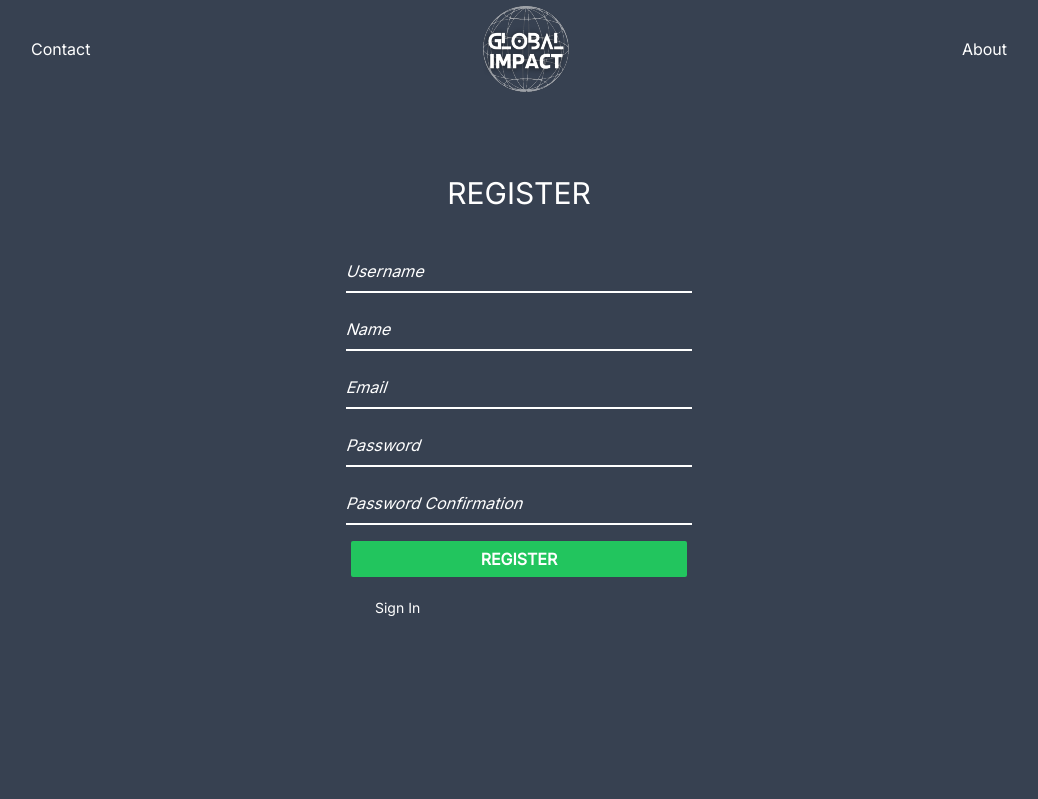
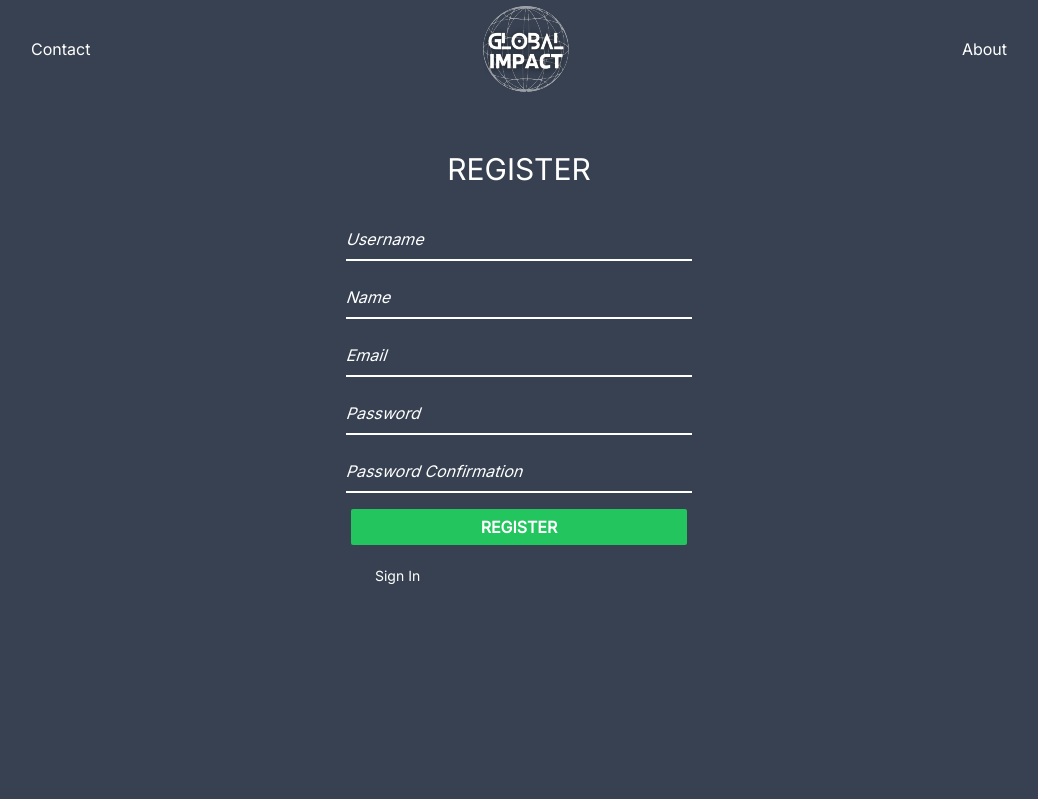
Before and after one commit to MohiZzine/SNSEmploisLibres, a PHP site: page /views/register.php in a window 1280 px wide. Shown: the part 13-812 px from the top of the page, without its empty margins (121-1159 px from the left). After the commit the page ends 597 px from the top, so only its background shows below. Run offline with PHP 8.4, Linux system fonts and the light colour scheme.

Commit message:
Fix login and register pages: Height now is 100%

```diff
--- a/styles/main.css
+++ b/styles/main.css
@@ -568,12 +568,12 @@ video {
   margin-right: auto;
 }
 
-.mt-12 {
-  margin-top: 3rem;
+.mt-28 {
+  margin-top: 7rem;
 }
 
-.mt-28 {
-  margin-top: 7rem;
+.mt-6 {
+  margin-top: 1.5rem;
 }
 
 .flex {
@@ -584,8 +584,8 @@ video {
   height: 100%;
 }
 
-.min-h-screen {
-  min-height: 100vh;
+.max-h-screen {
+  max-height: 100vh;
 }
 
 .w-1\/2 {
--- a/views/login.php
+++ b/views/login.php
@@ -4,12 +4,12 @@
 <link rel="stylesheet" href="../styles/login.css">
 </head>
 
-<body class="font-inter text-white bg-gray-700 min-h-screen">
+<body class="font-inter text-white bg-gray-700 max-h-screen">
   <header id="nav_bar">
     <?php include_once('../includes/navbar.php') ?>
   </header>
 
-  <section id="login" class="container mx-auto h-full flex flex-col items-center justify-center gap-6">
+  <section id="login" class="container mx-auto flex flex-col items-center justify-center gap-6">
     <h1 class="uppercase p-4 text-center text-3xl mt-28">Login</h1>
     <form action="../db/login_handler.php" method="post" class="w-full max-w-md flex flex-col items-center justify-center gap-4">
       <input type="text" name="name" id="name" placeholder="Name" class="placeholder:italic placeholder-white bg-transparent border-b-2 font-3xl pr-28 py-2 border-white text-md focus:outline-none focus:border-b-2">
--- a/views/register.php
+++ b/views/register.php
@@ -4,13 +4,13 @@
 <link rel="stylesheet" href="../styles/login.css">
 </head>
 
-<body class="font-inter text-white bg-gray-700 min-h-screen">
+<body class="h-full font-inter text-white bg-gray-700">
   <header id="nav_bar" class="m-1">
     <?php include_once('../includes/navbar.php'); ?>
   </header>
 
-  <section id="register" class="container mx-auto h-full flex flex-col items-center justify-center gap-6">
-    <h1 class="uppercase p-4 text-center text-3xl mt-12">Register</h1>
+  <section id="register" class="container mx-auto flex flex-col items-center justify-center gap-4">
+    <h1 class="uppercase p-4 text-center text-3xl mt-6">Register</h1>
     <form action="../db/register_handler.php" method="get" class="w-full max-w-md flex flex-col items-center justify-center gap-4">
       <input type="text" name="username" id="username" placeholder="Username" class="placeholder:italic placeholder-white bg-transparent border-b-2 font-3xl pr-28 py-2 border-white text-md focus:outline-none focus:border-b-2">
       <input type="text" name="name" id="name" placeholder="Name" class="placeholder:italic placeholder-white bg-transparent border-b-2 font-3xl pr-28 py-2 border-white text-md focus:outline-none focus:border-b-2">
```
Also changed, not shown: 1 other file.
